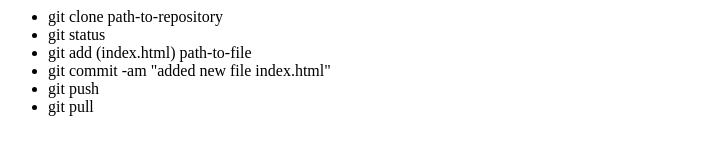
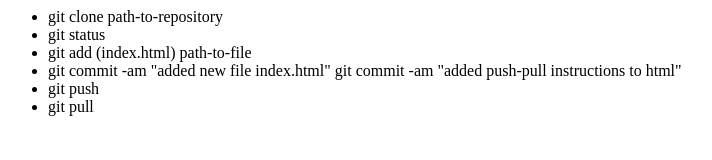
Before and after one commit to iNeped/helloGit, a plain HTML site: page index.html in a window 1280 px wide. Shown: the whole page, without its empty margins (0-712 px from the left). Drawn offline with Linux system fonts and the light colour scheme.

Commit message:
added push-pull instruction to hnml

```diff
--- a/index.html
+++ b/index.html
@@ -15,6 +15,7 @@
 		<!--Todo фиксация изменнений и коментарии-->
 		<li>
 			git commit -am "added new file index.html"
+			git commit -am "added push-pull instructions to html"
 		</li>
 		<!-- * Отправить все закомминтированные изменения на сервер-->
 		<li>
```
